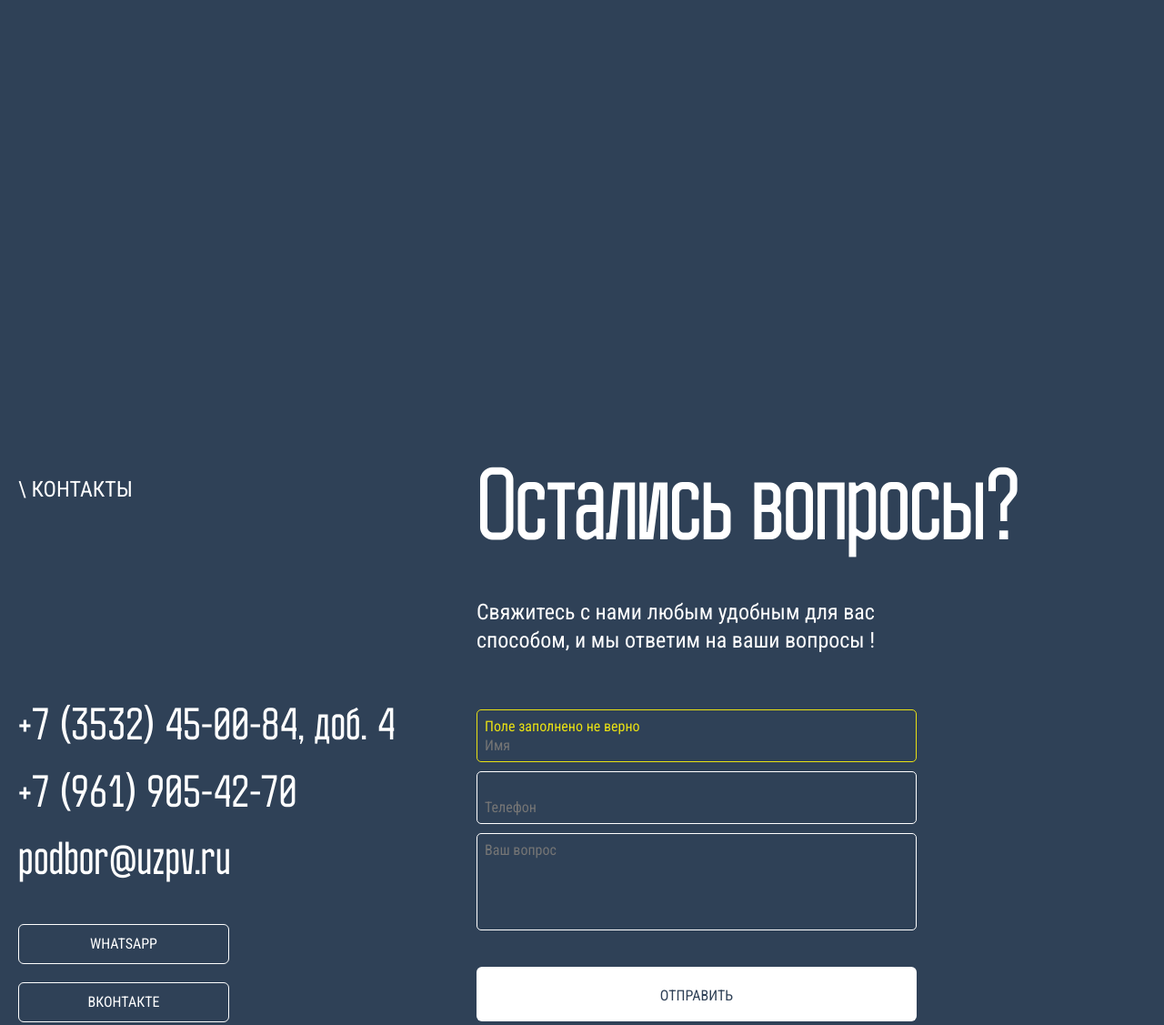
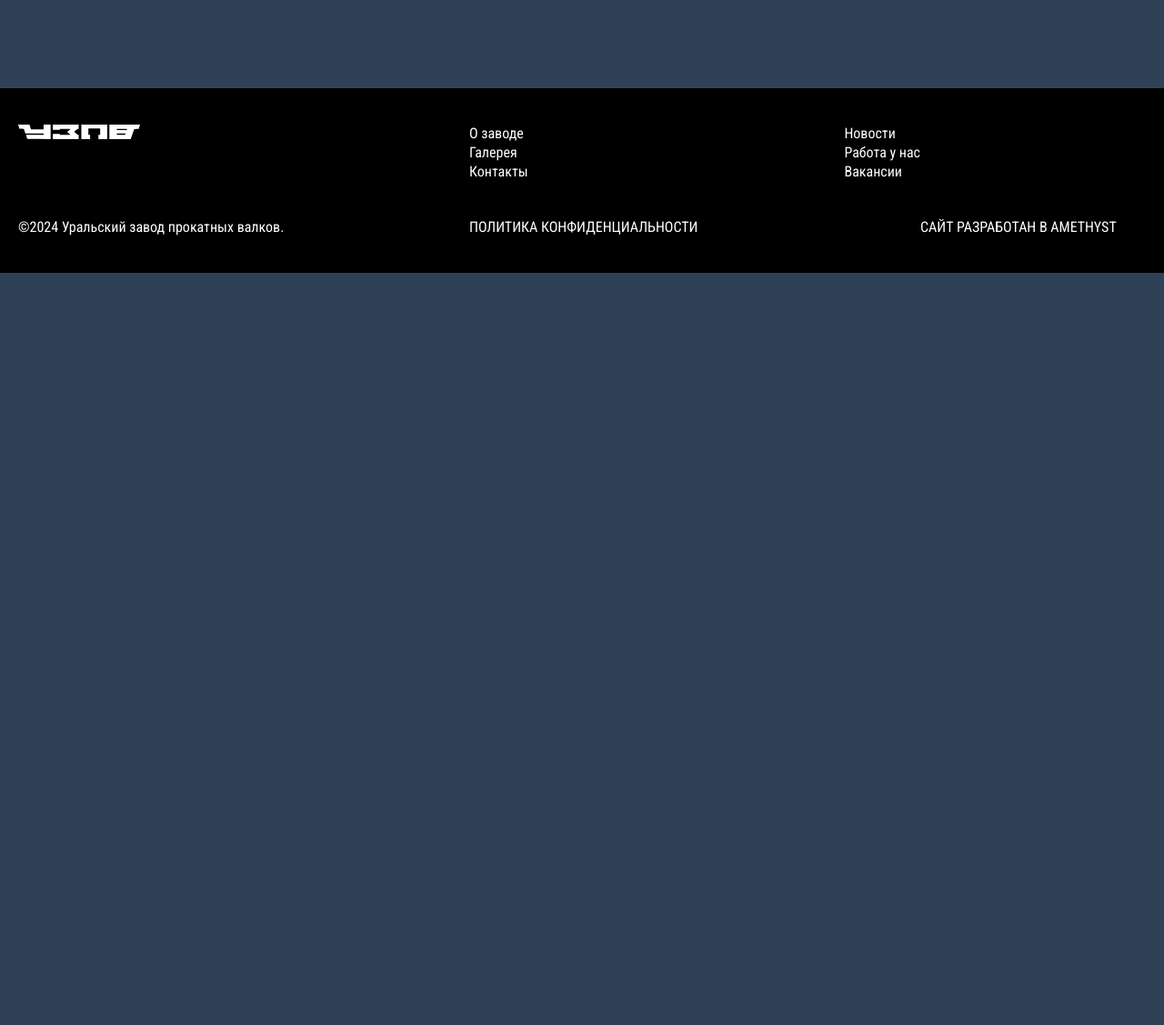
Before and after one commit to masterng56/uzpv, a plain HTML site: page build/index.html in a window 1280 px wide. Shown: the part 8282-9409 px from the top of the page at 91% size. After the commit the page ends 8582 px from the top, so only its background shows below. Drawn offline with Linux system fonts and the light colour scheme.

Commit message:
fix footer grid

```diff
--- a/build/index.html
+++ b/build/index.html
@@ -416,8 +416,8 @@
 			</div>
 		</nav>
 		<div class="footer_bottom">
-			<div class="footer_copyright">©2024 Уральский завод прокатных валков. </div>
-			<div class="footer_policy">политика конфиденциальности </div>
+			<div class="footer_copyright">©2024 Уральский завод прокатных валков. </div><a href="#"
+				class="footer_policy">политика конфиденциальности </a>
 			<div class="design"><a href="https://amethyst-st.ru/">Сайт разработан в Amethyst</a></div>
 		</div>
 	</div>
--- a/src/scss/blocks/footer.scss
+++ b/src/scss/blocks/footer.scss
@@ -31,15 +31,28 @@
 }
 
 .footer_bottom {
-  display: flex;
-  justify-content: space-between;
+  display: grid;
+  grid-template-columns: repeat(5, 1fr);
   margin-top: 40px;
+}
+
+.footer_copyright {
+  grid-column: 1/3;
+}
+
+.footer_policy {
+  grid-column: 3/5;
+}
+
+.design {
+  grid-column: 5/6;
 }
 
 .footer_policy,
 .design {
   text-transform: uppercase;
 }
+
 
 .footer {
   margin-top: 120px;
```
Also changed, not shown: docs/index.html (+1 -1 lines), src/html/blocks/footer.html (+2 -2 lines), build/css/main.css, docs/css/main.css.
